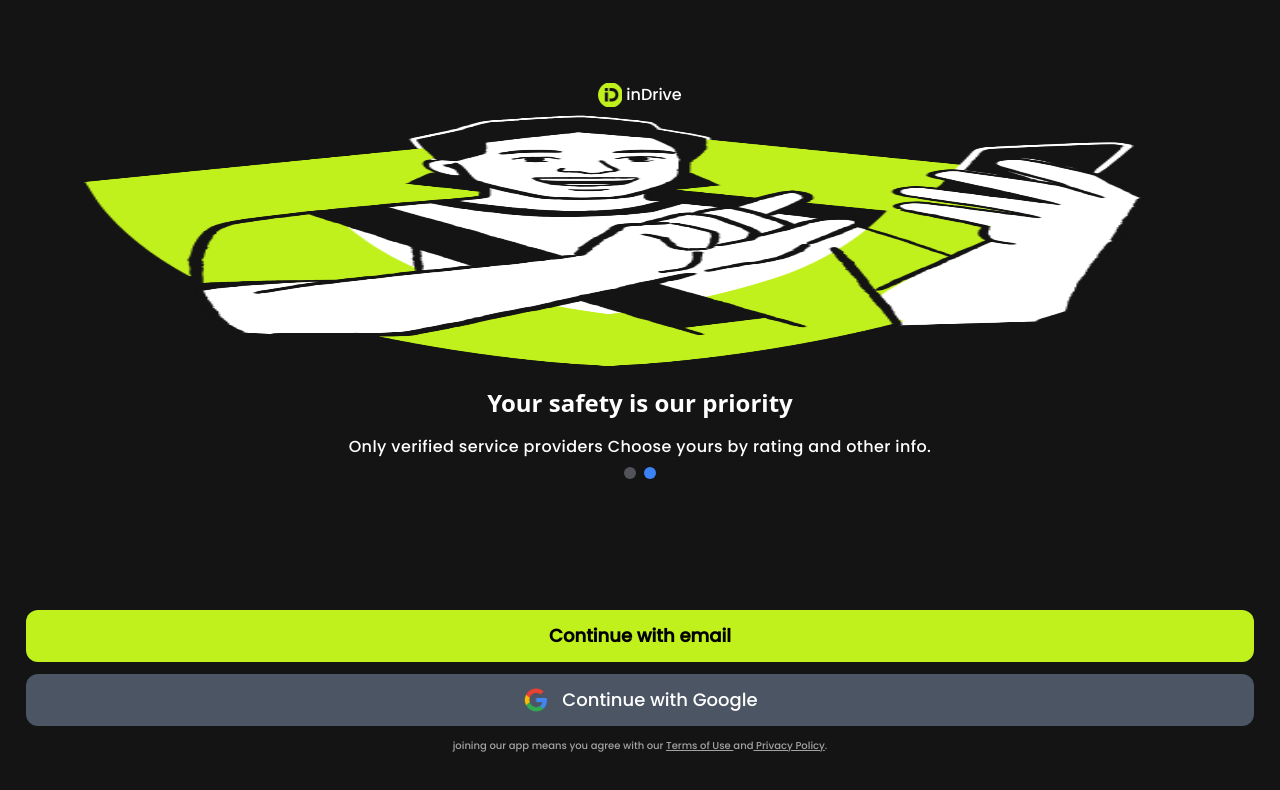
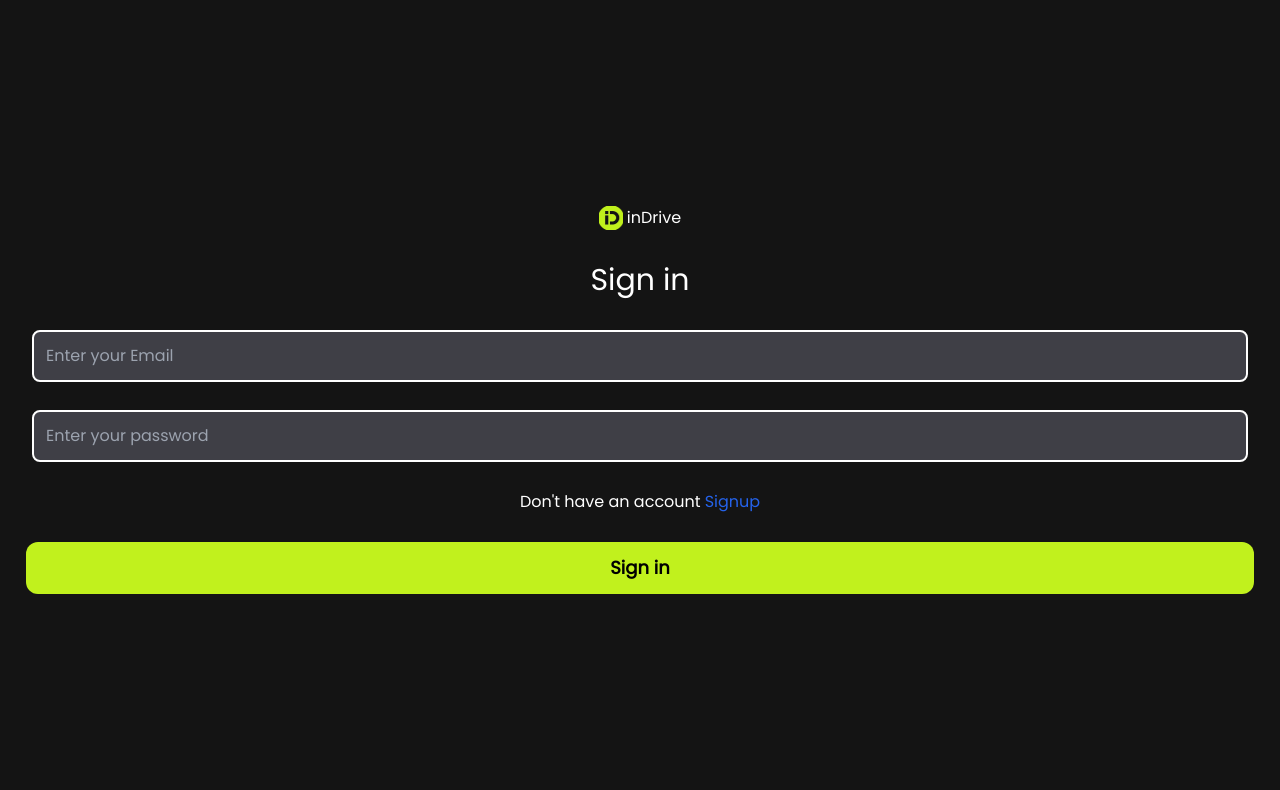
Before and after one commit to Hafiz-Muhammad-Furqan/DriveX, a React (Vite) app in the folder Frontend/: page / in a window 1280 px wide. Shown: the top 790 px of the page. Built offline with nearby package versions, Linux system fonts and the light colour scheme.

Commit message:
signup signin ui done

```diff
--- a/Frontend/src/App.jsx
+++ b/Frontend/src/App.jsx
@@ -1,8 +1,13 @@
-import React from "react";
 import Home from "./pages/Home";
+import Signup from "./pages/Signup";
+import Signin from "./pages/Signin";
 
 const App = () => {
-  return <Home />;
+  return (
+    // <Home />
+    // <Signup />
+    <Signin />
+  );
 };
 
 export default App;
--- a/Frontend/src/components/SigninBtn.jsx
+++ b/Frontend/src/components/Btn1.jsx
@@ -1,9 +1,9 @@
 import { Link } from "react-router-dom";
 
-const SigninBtn = () => {
+const SigninBtn = ({ label }) => {
   return (
     <div className="flex items-center justify-center w-[96%] rounded-xl bg-[#C1F11D] py-3">
-      <Link className="text-lg font-semibold ">Continue with email</Link>
+      <Link className="text-lg font-semibold ">{label}</Link>
     </div>
   );
 };
--- a/Frontend/src/components/GoogleBtn.jsx
+++ b/Frontend/src/components/Btn2.jsx
@@ -1,10 +1,10 @@
 import { Link } from "react-router-dom";
 
-const GoogleBtn = () => {
+const GoogleBtn = ({ label, img }) => {
   return (
     <div className="flex items-center justify-center w-[96%] rounded-xl bg-gray-600 text-white py-3 gap-3">
-      <img src="/Images/Google.png" alt="google" className="h-7 w-7" />
-      <Link className="text-lg font-medium">Continue with Google</Link>
+      {img}
+      <Link className="text-lg font-medium">{label}</Link>
     </div>
   );
 };
--- /dev/null
+++ b/Frontend/src/components/Input.jsx
@@ -0,0 +1,11 @@
+const Input = ({ placeholder, type, style }) => {
+  return (
+    <input
+      type={type}
+      placeholder={placeholder}
+      className={`border-[2px] border-white bg-zinc-700 text-white w-[95%] rounded-lg py-3 px-3 font-light outline-none ${style}`}
+    />
+  );
+};
+
+export default Input;
--- a/Frontend/src/index.css
+++ b/Frontend/src/index.css
@@ -1,4 +1,4 @@
-@import url("https://fonts.googleapis.com/css2?family=Fredoka:wght@300..700&family=Poppins:wght@500&display=swap");
+@import url("https://fonts.googleapis.com/css2?family=Fredoka:wght@300..700&family=Poppins:wght@400&display=swap");
 
 @tailwind base;
 @tailwind components;
--- a/Frontend/src/pages/Home.jsx
+++ b/Frontend/src/pages/Home.jsx
@@ -1,14 +1,19 @@
 import HomeSlider from "../components/HomeSlider";
-import SigninBtn from "../components/SigninBtn";
-import GoogleBtn from "../components/GoogleBtn";
+import Btn1 from "../components/Btn1";
+import Btn2 from "../components/Btn2";
 
 const Home = () => {
   return (
     <div className="min-h-[100dvh] w-full flex items-center justify-around flex-col">
       <HomeSlider />
       <div className="w-full flex items-center justify-center flex-col gap-3">
-        <SigninBtn />
-        <GoogleBtn />
+        <Btn1 label={"Continue with email"} />
+        <Btn2
+          label={"Continue with Google"}
+          img={
+            <img src="/Images/Google.png" alt="google" className="h-7 w-7" />
+          }
+        />
         <p className="text-neutral-400 text-[10px] text-center px-3">
           joining our app means you agree with our{" "}
           <span className="underline"> Terms of Use </span>
--- /dev/null
+++ b/Frontend/src/pages/Signin.jsx
@@ -0,0 +1,31 @@
+import Btn1 from "../components/Btn1";
+import Input from "../components/Input";
+
+const Signin = () => {
+  return (
+    <div className="min-h-[100dvh] w-full flex items-center justify-center flex-col gap-8 py-6">
+      <div className="flex items-center justify-center gap-1">
+        <img
+          src="/Images/Logo.png"
+          alt="logo"
+          className="object-cover bg-center h-6 w-6"
+        />
+        <p className="text-white text-base">inDrive</p>
+      </div>
+      <h1 className="text-white text-3xl font-medium">Sign in</h1>
+      <form className="h-full w-full flex items-center justify-around flex-col gap-7">
+        <Input placeholder={"Enter your Email"} type={"email"} />
+        <Input placeholder={"Enter your password"} type={"password"} />
+        <div className="w-full flex gap-1 justify-center ">
+          <p className="text-white"> Don't have an account</p>
+          <a href="" className="text-blue-600">
+            Signup
+          </a>
+        </div>
+        <Btn1 label={"Sign in"} />
+      </form>
+    </div>
+  );
+};
+
+export default Signin;
--- /dev/null
+++ b/Frontend/src/pages/Signup.jsx
@@ -0,0 +1,33 @@
+import Btn1 from "../components/Btn1";
+import Input from "../components/Input";
+
+const Signup = () => {
+  return (
+    <div className="min-h-[100dvh] w-full flex items-center justify-center flex-col gap-8 py-6">
+      <div className="flex items-center justify-center gap-1">
+        <img
+          src="/Images/Logo.png"
+          alt="logo"
+          className="object-cover bg-center h-6 w-6"
+        />
+        <p className="text-white text-base">inDrive</p>
+      </div>
+      <h1 className="text-white text-3xl font-medium">Sign up</h1>
+      <form className="h-full w-full flex items-center justify-around flex-col gap-7">
+        <Input placeholder={"Enter your First Name"} type={"text"} />
+        <Input placeholder={"Enter your Last Name"} type={"text"} />
+        <Input placeholder={"Enter your Email"} type={"email"} />
+        <Input placeholder={"Enter your Password"} type={"password"} />
+        <div className="w-full flex gap-1 justify-center ">
+          <p className="text-white">Already have an account </p>
+          <a href="" className="text-blue-600">
+            Signin
+          </a>
+        </div>
+        <Btn1 label={"Sign up"} />
+      </form>
+    </div>
+  );
+};
+
+export default Signup;
```
